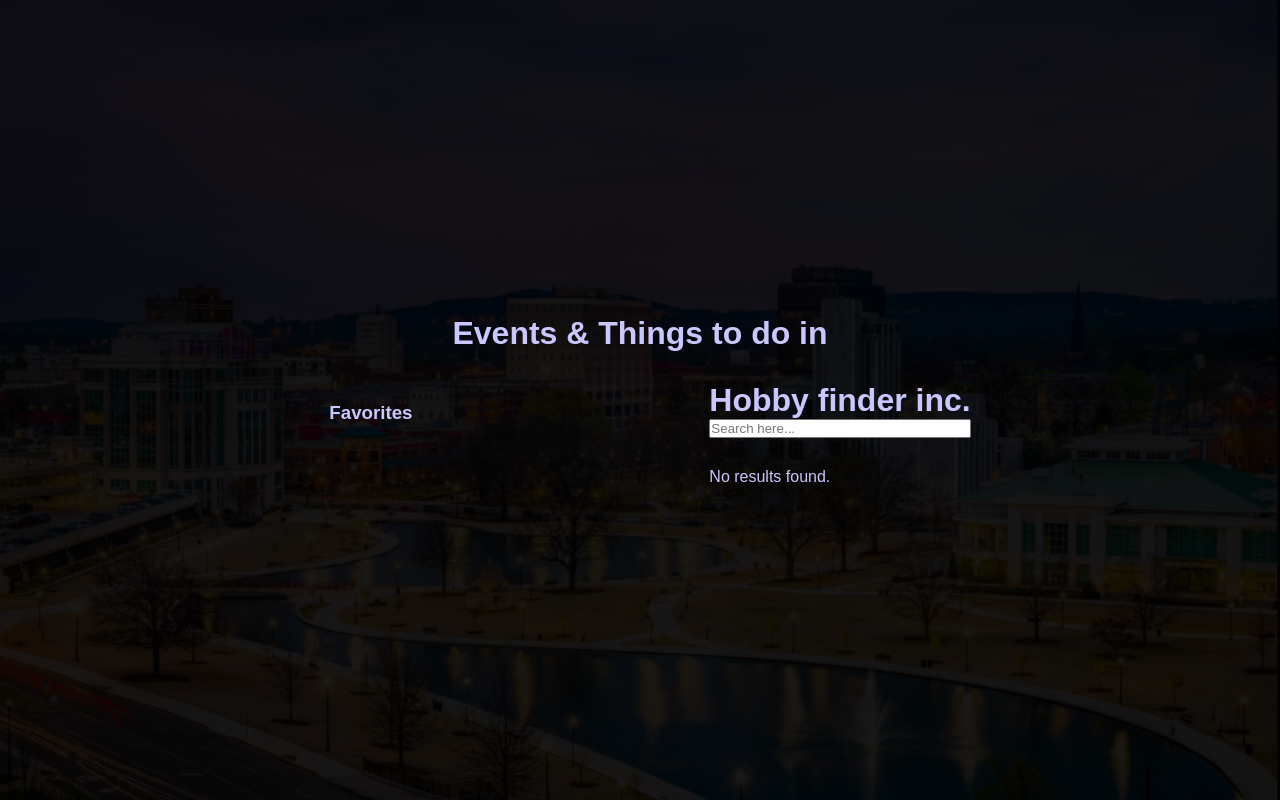
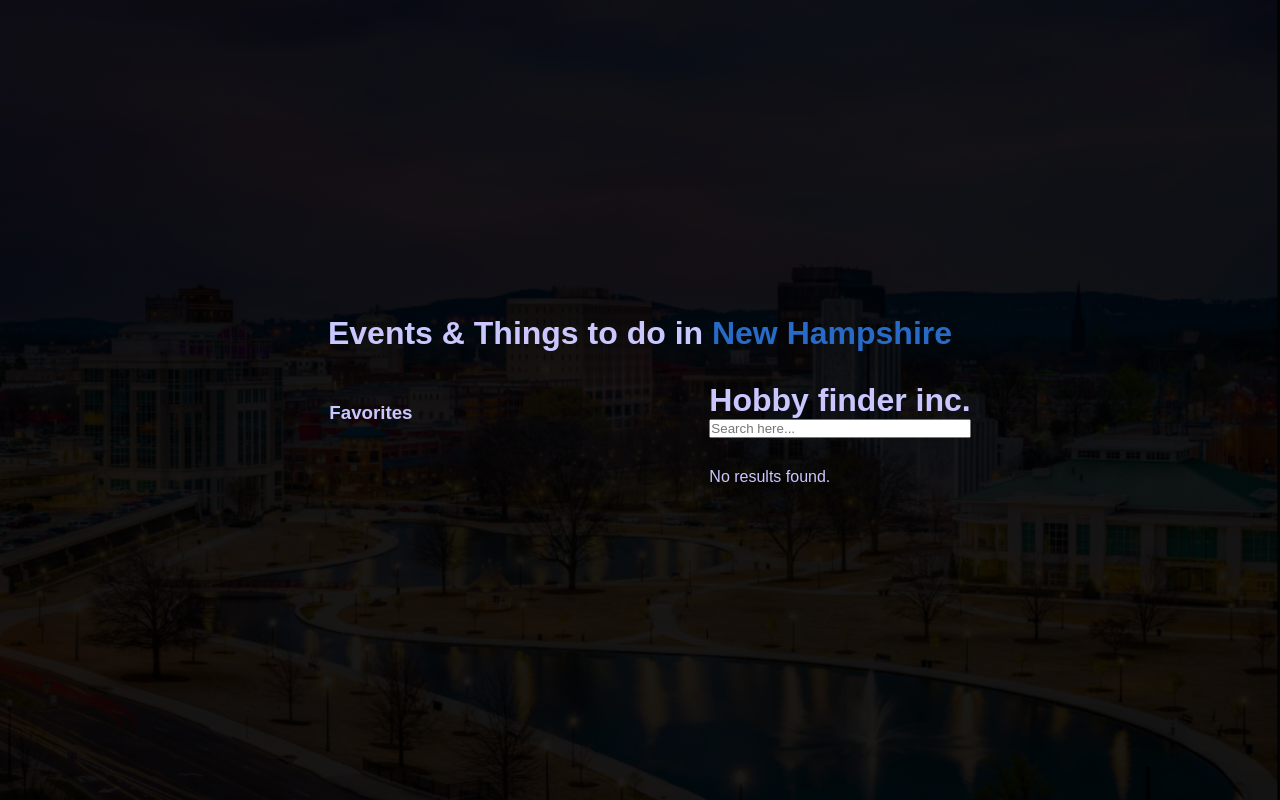
Before and after one commit to suhalip/HobbyFinder, a plain HTML site: page resultspage.html in a window 1280 px wide. Drawn offline with Linux system fonts and the light colour scheme.

Commit message:
results page edits and favorite list/button

```diff
--- a/resultspage.html
+++ b/resultspage.html
@@ -28,19 +28,11 @@
     <script>
         document.addEventListener('DOMContentLoaded', function() {
             const params = new URLSearchParams(window.location.search);
-    const location = params.get('l'); // Get the location parameter
     const results = params.get('results');
 
     // Select the element where the location should be displayed
     const locationElement = document.querySelector('.blue-text');
 
-    if (location) {
-        // Update the text content with the user-provided location
-        locationElement.textContent = ` ${location}`;
-    } else {
-        // Provide a default text in case no location is specified
-        locationElement.textContent = null;
-    }
             if (results) {
                 const items = results.split(/(?=\d+\.\s)/);
                 const tiles = items.map(item => `
```
